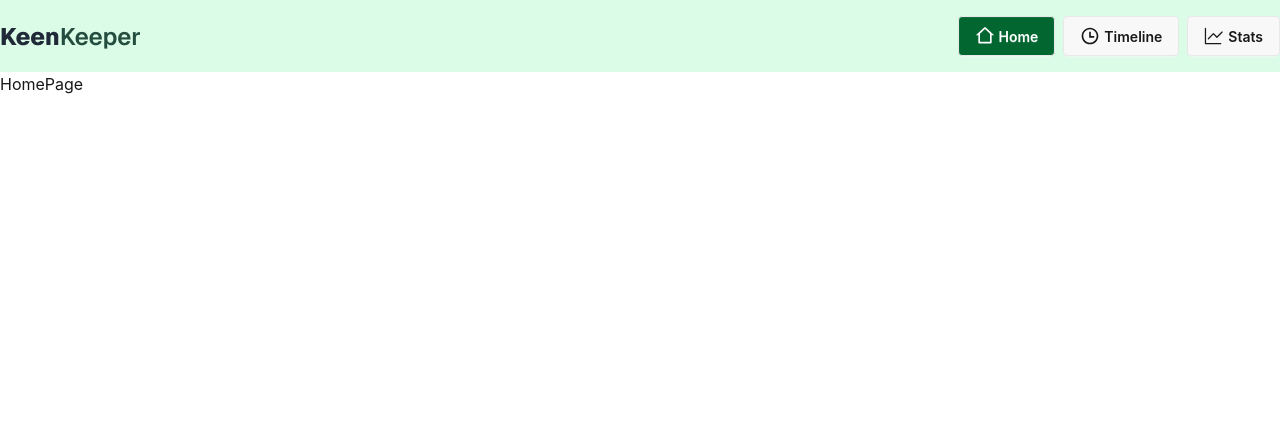
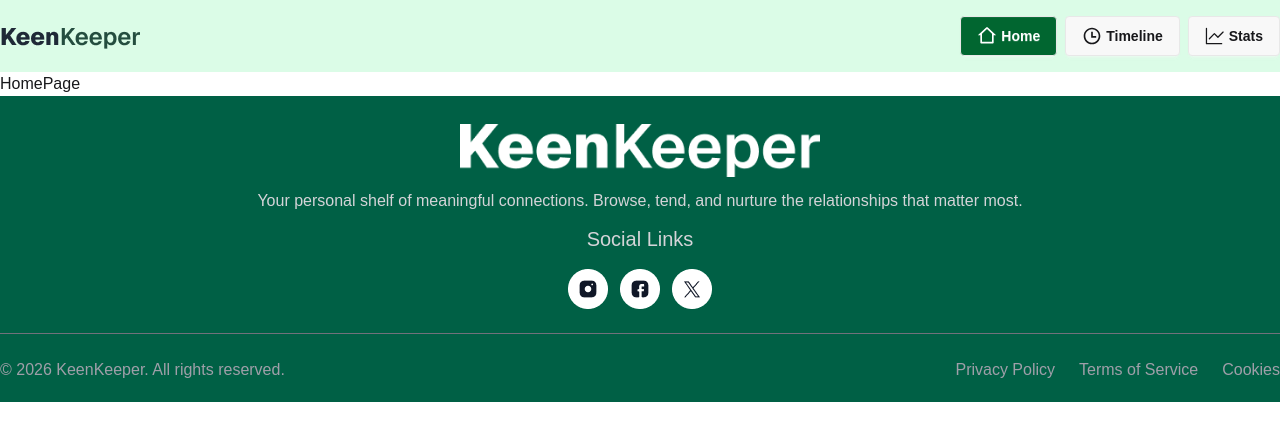
Before and after one commit to tawhidzihad/assignment-007-react-app, a React (Vite) app: page / in a window 1280 px wide. Shown: the top 440 px of the page. Built offline with nearby package versions, Linux system fonts and the light colour scheme.

Commit message:
Footer section added

```diff
--- a/src/Pages/Error/ErrorPage.jsx
+++ b/src/Pages/Error/ErrorPage.jsx
@@ -1,11 +1,24 @@
-import React from 'react';
+import { Link } from "react-router";
 
 const ErrorPage = () => {
-    return (
-        <div>
-            Error
-        </div>
-    );
+	return (
+		<div className="h-screen flex justify-center items-center">
+			<div className="text-center max-w-xl space-y-4 px-3">
+				<h2 className="text-green-600 text-6xl font-extrabold">404</h2>
+				<h2 className="text-black text-3xl">
+					Oops! You're off the map.
+				</h2>
+				<p>
+					We can't seem to find the page you're looking for. It might
+					have moved or never existed in the first place.
+				</p>
+
+				<Link to={"/"} className="btn bg-green-700 text-white">
+					Return to Home
+				</Link>
+			</div>
+		</div>
+	);
 };
 
 export default ErrorPage;
--- a/src/components/Footer/Footer.jsx
+++ b/src/components/Footer/Footer.jsx
@@ -1,11 +1,57 @@
-import React from 'react';
+import FooterLogo from "../../assets/images/logo-xl.png";
+import InstagramLogo from "../../assets/images/instagram.png"
+import FacebookLogo from "../../assets/images/facebook.png"
+import TwitterLogo from "../../assets/images/twitter.png"
 
 const Footer = () => {
-    return (
-        <div>
+	return (
+		<div className="bg-emerald-800">
+			<div className="max-w-7xl mx-auto flex justify-center items-center flex-col pt-7 pb-5 px-2 lg:px-0">
+				<div className="flex items-center flex-col pb-3 gap-3">
+					<img
+						src={FooterLogo}
+						alt="Footer Logo"
+						className="w-50 md:w-80 lg:w-90"
+					/>
+					<p className="text-zinc-300 text-center">
+						Your personal shelf of meaningful connections. Browse,
+						tend, and nurture the relationships that matter most.
+					</p>
+				</div>
 
-        </div>
-    );
+				<div className="pb-6 text-center">
+					<h3 className="font-medium text-xl text-zinc-300 mb-4">
+						Social Links
+					</h3>
+
+					<div className="flex items-center gap-3">
+						<a href="/">
+							<img src={InstagramLogo} alt="Instagram Logo" />
+						</a>
+
+						<a href="/">
+							<img src={FacebookLogo} alt="Facebook Logo" />
+						</a>
+
+						<a href="/">
+							<img src={TwitterLogo} alt="Twitter Logo" />
+						</a>
+					</div>
+				</div>
+
+				<div className="border-t pt-6 w-full border-zinc-500">
+					<div className="flex flex-col gap-3 md:flex-row justify-between items-center text-zinc-400">
+						<p>© 2026 KeenKeeper. All rights reserved.</p>
+						<div className="flex gap-6">
+							<span>Privacy Policy</span>
+							<span>Terms of Service</span>
+							<span>Cookies</span>
+						</div>
+					</div>
+				</div>
+			</div>
+		</div>
+	);
 };
 
 export default Footer;
--- a/src/index.css
+++ b/src/index.css
@@ -1,2 +1,7 @@
 @import "tailwindcss";
 @plugin "daisyui";
+@import url("https://fonts.googleapis.com/css2?family=Geist:wght@100..900&display=swap");
+
+* {
+	font-family: "Geist", sans-serif;
+}
```
Also changed, not shown: 1 other file (tests, documents, lock files or other folders).
